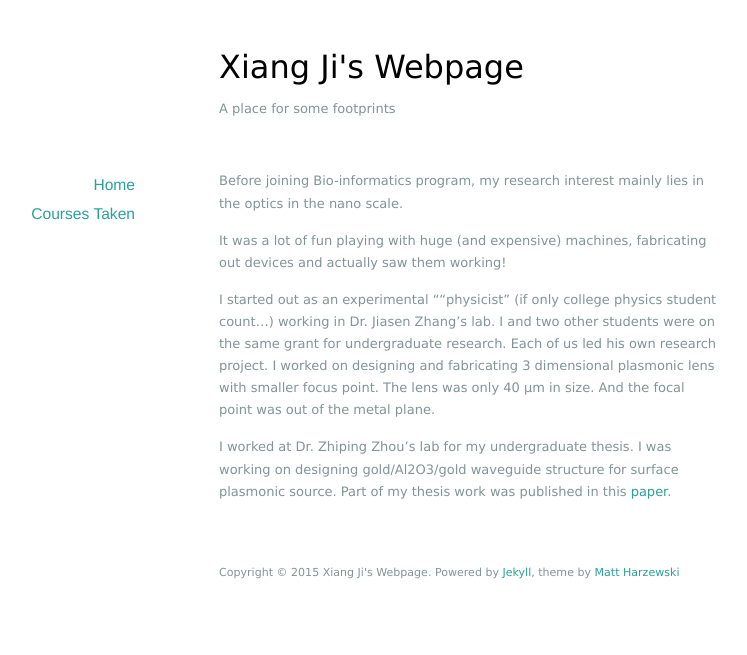
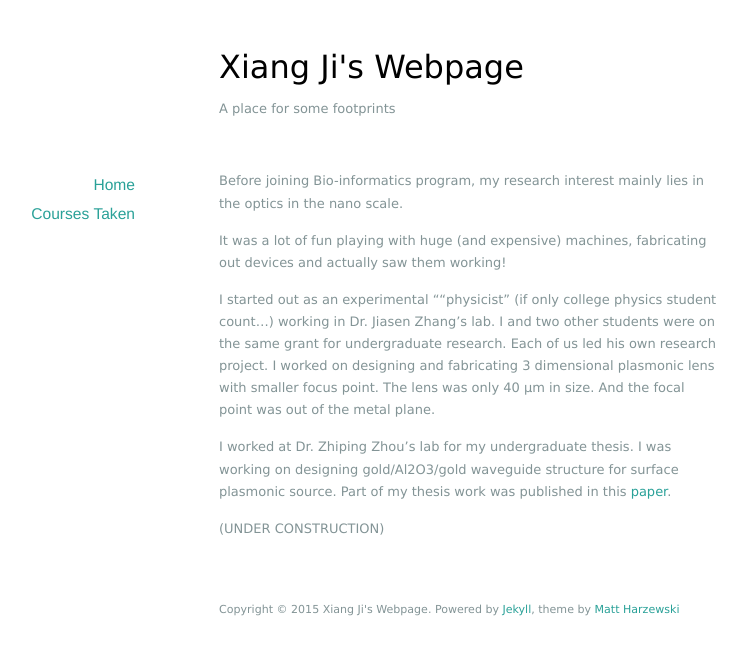
Before and after one commit to xiang-ji-ncsu/xiang-ji-ncsu.github.io, a Jekyll site: the page built from Publication/index.markdown, in a window 1280 px wide. Shown: the top 655 px of the page, without its empty margins (171-918 px from the left). Built offline with Jekyll 4.4.1, drawn with Linux system fonts in a browser that asks for light colours; nearby versions of some CDN libraries.

Commit message:
not sure if I want to change the style

```diff
--- a/Publication/index.markdown
+++ b/Publication/index.markdown
@@ -9,4 +9,7 @@
 
 I started out as an experimental ""physicist" (if only college physics student count...) working in Dr. Jiasen Zhang's lab. I and two other students were on the same grant for undergraduate research. Each of us led his own research project. I worked on designing and fabricating 3 dimensional plasmonic lens with smaller focus point. The lens was only 40 μm in size. And the focal point was out of the metal plane.
 
-I worked at Dr. Zhiping Zhou's lab for my undergraduate thesis. I was working on designing gold/Al2O3/gold waveguide structure for surface plasmonic source. Part of my thesis work was published in this [paper](/Effect of dipole location on profile properties of symmetric surface plasmon polariton mode in Au-Al2O3-Au waveguide.pdf).
+I worked at Dr. Zhiping Zhou's lab for my undergraduate thesis. I was working on designing gold/Al2O3/gold waveguide structure for surface plasmonic source. Part of my thesis work was published in this [paper](https://github.com/xiang-ji-ncsu/xiang-ji-ncsu.github.io/raw/27bcd547f21cde5e5731547682fd24029e3277ea/Publication/Effect%20of%20dipole%20location%20on%20profile%20properties%20of%20symmetric%20surface%20plasmon%20polariton%20mode%20in%20Au-Al2O3-Au%20waveguide.pdf).
+
+
+(UNDER CONSTRUCTION)
```
